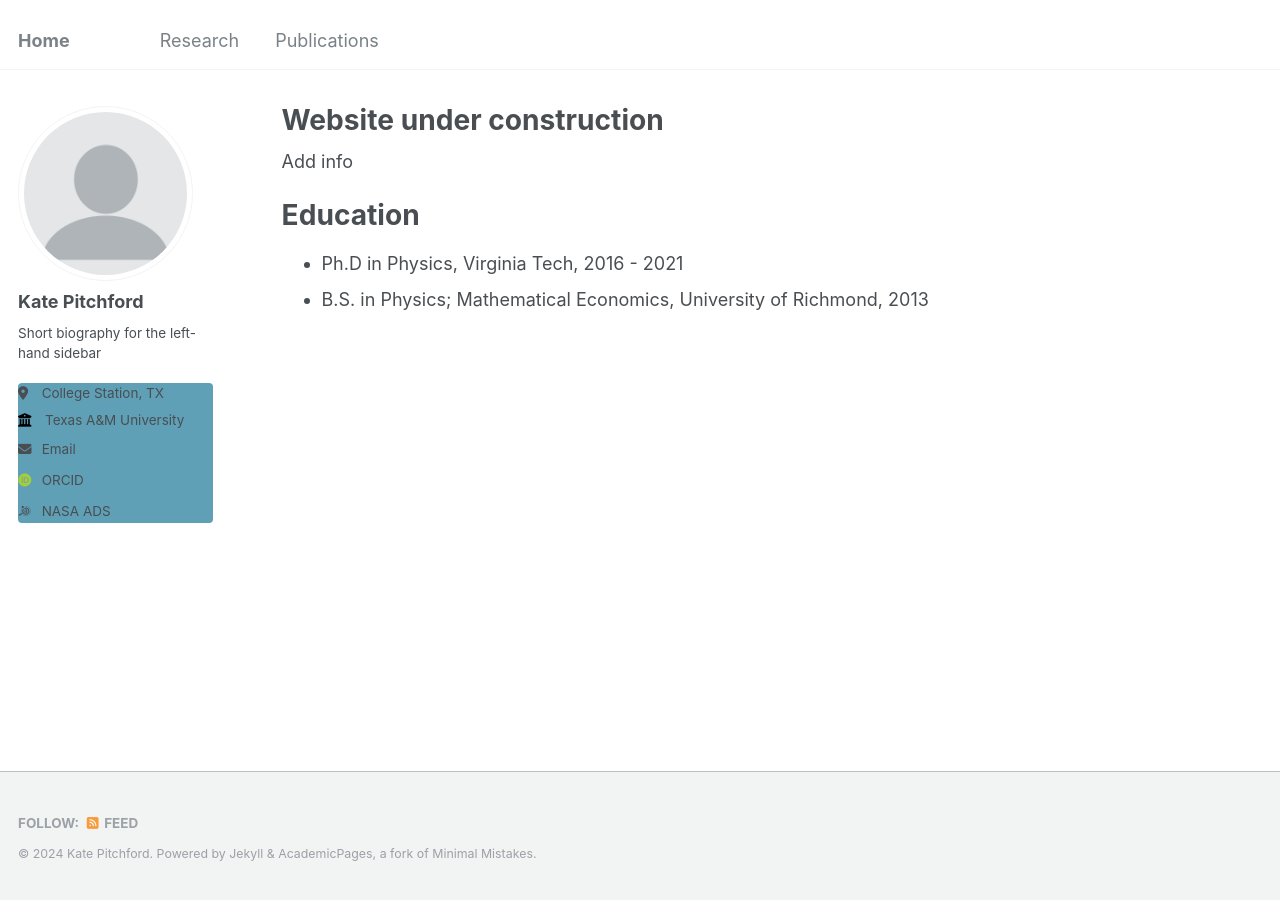
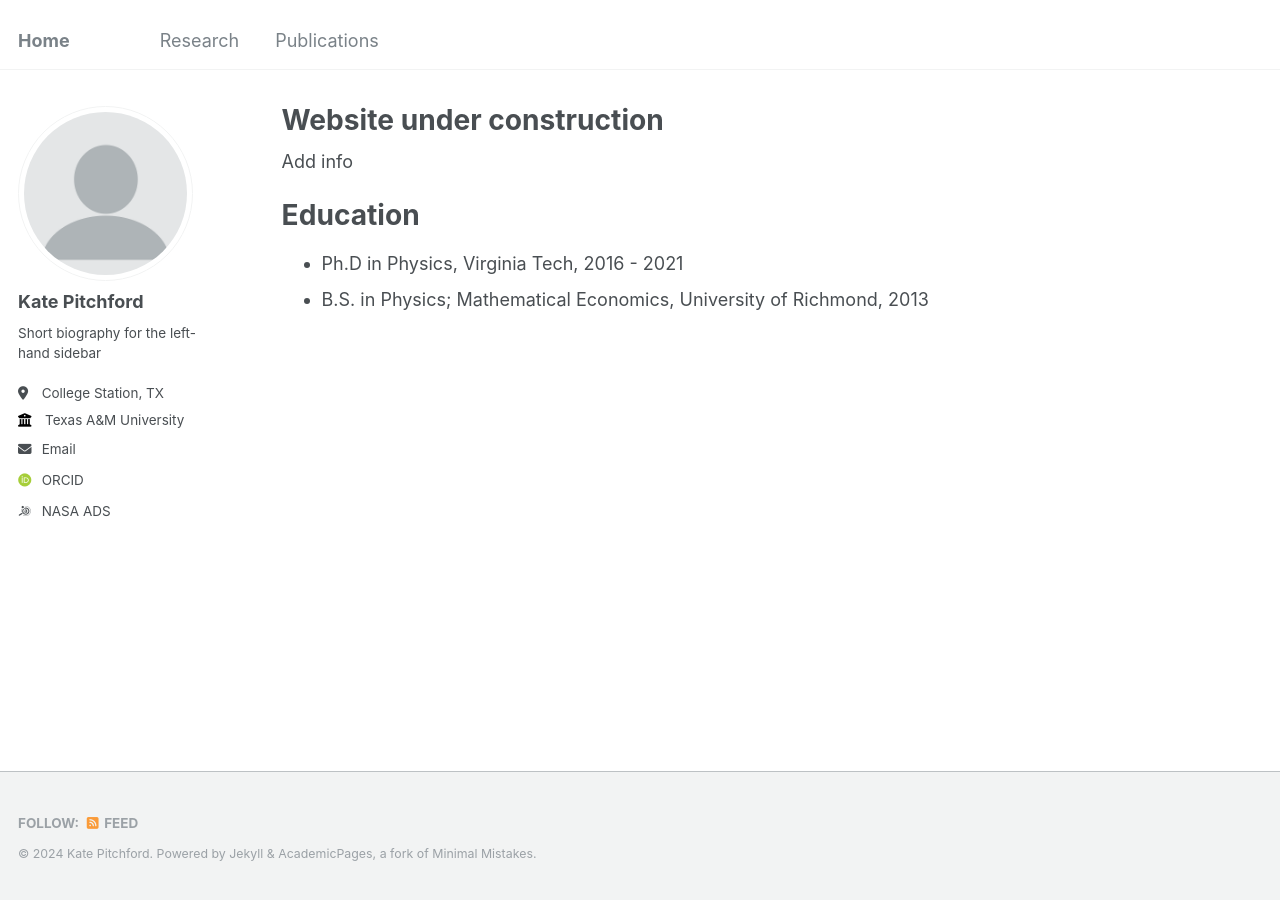
Before and after one commit to lkpitchford/lkpitchford.github.io, a Jekyll site: the page built from _pages/about.md, in a window 1280 px wide. Built offline with Jekyll 4.4.1, drawn with Linux system fonts in a browser that asks for light colours; some web fonts are replaced.

Commit message:
Update _sidebar.scss

```diff
--- a/_sass/_sidebar.scss
+++ b/_sass/_sidebar.scss
@@ -201,7 +201,7 @@
     margin: 0;
     padding: 0;
     border: 0;
-    background-color: #5fa0b7;
+    background-color: #fff;
     box-shadow: none;
   }
 
```
